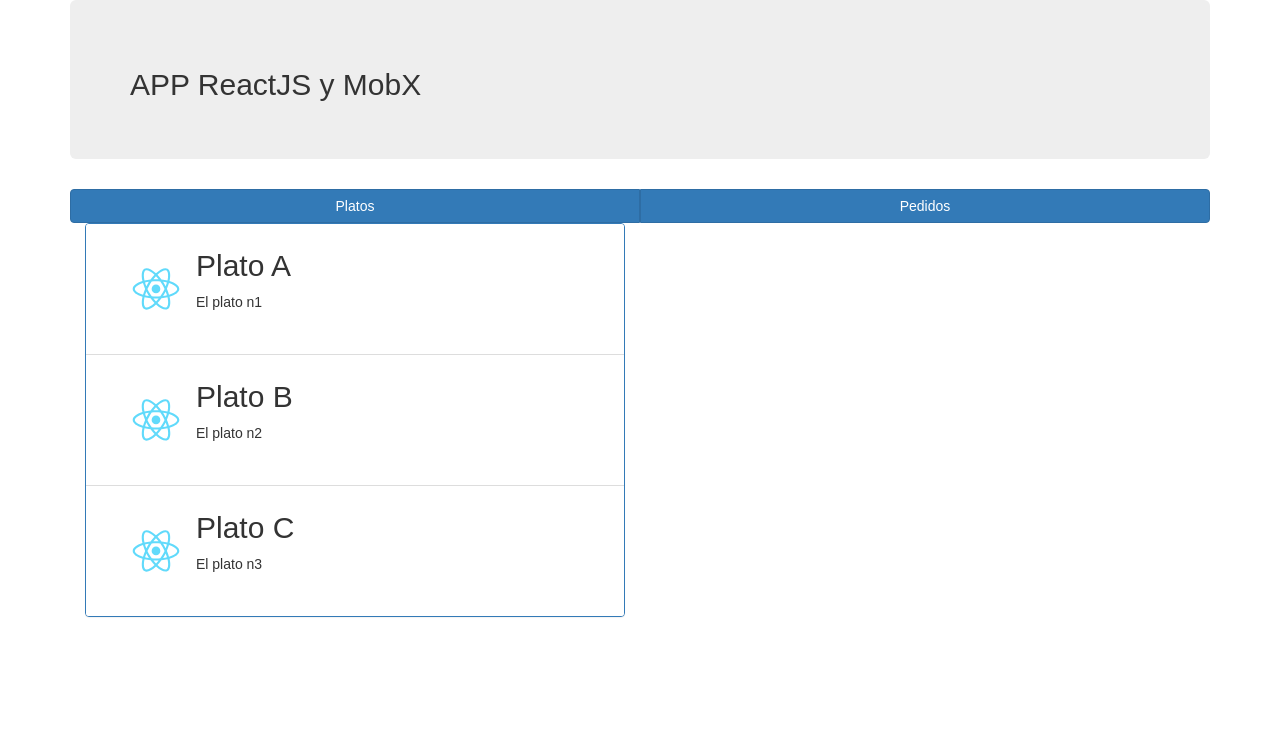
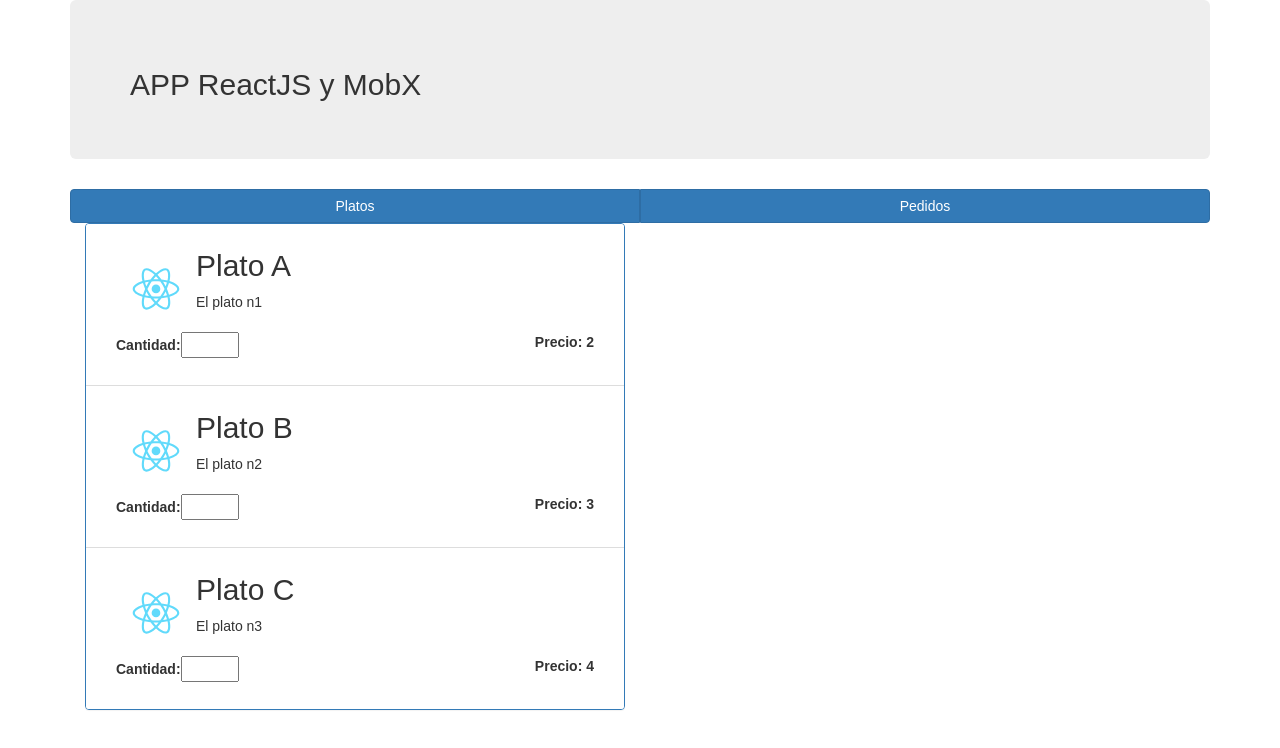
Before and after one commit to marcosjrs/App-Restaurante-ReactJS-MobX, a React (Create React App) app: page / in a window 1280 px wide. Shown: the top 748 px of the page. Built offline with nearby package versions, Linux system fonts and the light colour scheme.

Commit message:
Componente Pedir (que realiza cambios en los platos pedidos llamando a un metodo nuevo de tiendaController)

```diff
--- /dev/null
+++ b/src/Pedir.js
@@ -0,0 +1,20 @@
+import React,{Component} from 'react';
+
+class Pedir extends Component{
+    actualizarCantidad(evento){
+        console.log(this.props.identificador, evento.target.value);
+        this.props.hacerPedido(this.props.identificador, evento.target.value);
+    }
+    render(){
+        return (
+            <div>
+                <br />
+                <label>Cantidad: </label>
+                <input type="number" min="0" max="20" onChange={this.actualizarCantidad.bind(this)}/>
+                <label className="EspacioPlato">Precio: {this.props.precio} </label>
+            </div>
+        );
+    }
+}
+
+export default Pedir;
--- a/src/Platos.js
+++ b/src/Platos.js
@@ -2,17 +2,27 @@ import React, {Component} from 'react';
 import './Platos.css'
 import logo from './logo.svg'
 import tiendaController from './tiendaController';
+import Pedir from './Pedir.js';
 
 class Platos extends Component{
+    constructor(){
+        super();
+    }
+    hacerPedido(evento){
+        console.log(evento.target.value);
+    }
     render(){
         let elPlatos = [];
-        tiendaController.platos.forEach(function(element,index) {
+        tiendaController.platos.forEach((element,index) => {
             elPlatos.push(
                 <div key={index} className="list-group-item">
                     <div className="panel-body">
                         <img role="presentation" src={logo} className="ImagenPlato"/>
                         <h2 className="TitlePlato">{element.nombre}</h2>
                         <div className="DescripcionPlato">{element.descripcion}</div>
+                        <Pedir precio={element.precio}
+                        identificador={index}
+                        hacerPedido={(indice_d,evento_d)=>{tiendaController.addAlPedido(indice_d,evento_d)}}/>
                     </div>
                 </div>
             );
--- a/src/tiendaController.js
+++ b/src/tiendaController.js
@@ -6,12 +6,19 @@ class TiendaController{
             this,
             {
              platos:[
-                 {nombre:"Plato A",descripcion:"El plato n1",precio:2, cantidad:1},
-                 {nombre:"Plato B",descripcion:"El plato n2",precio:3, cantidad:1},
-                 {nombre:"Plato C",descripcion:"El plato n3",precio:4, cantidad:1}
+                 {nombre:"Plato A",descripcion:"El plato n1",precio:2, cantidad:0},
+                 {nombre:"Plato B",descripcion:"El plato n2",precio:3, cantidad:0},
+                 {nombre:"Plato C",descripcion:"El plato n3",precio:4, cantidad:0}
              ]
             }
         );
+    }
+    addAlPedido(idPlato, cantidad){
+        this.platos.forEach(function(element, indice) {
+            if(indice === idPlato){
+                element.cantidad = cantidad;
+            }
+        });
     }
 }
 
```
